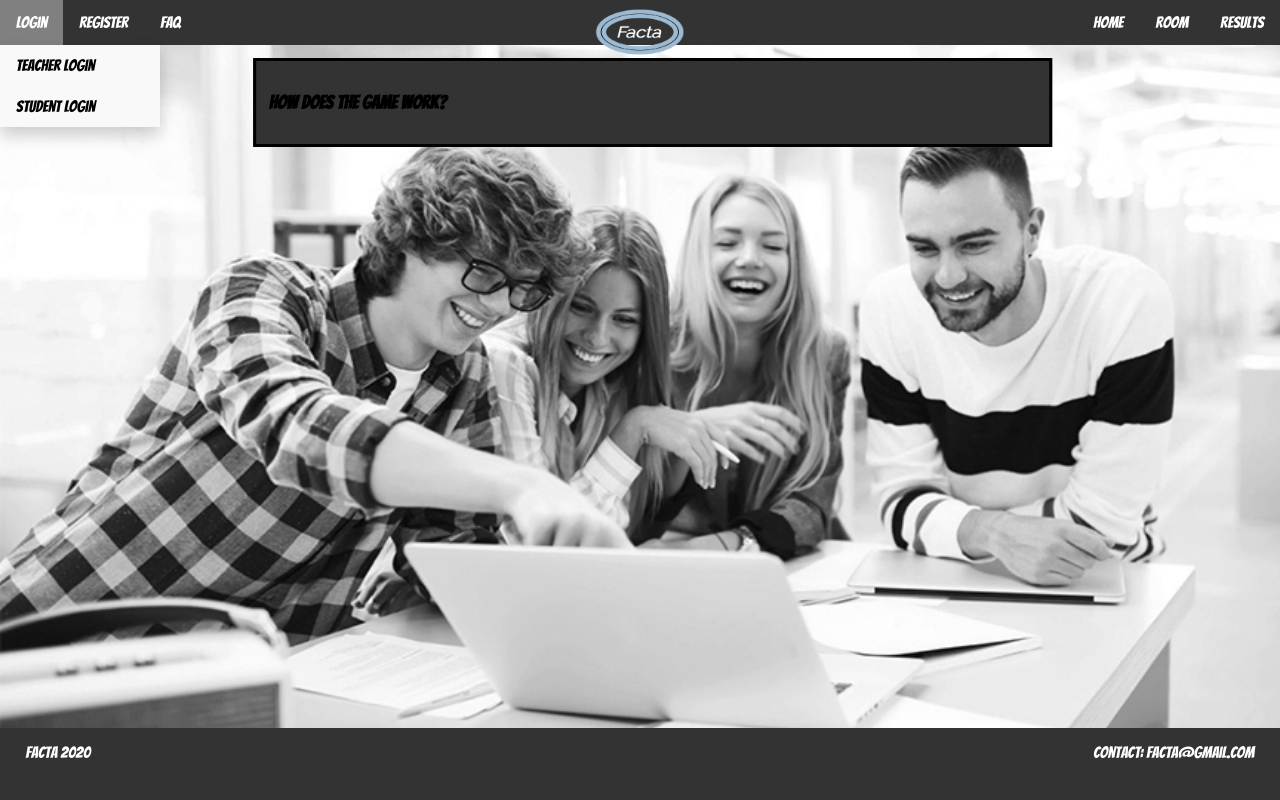
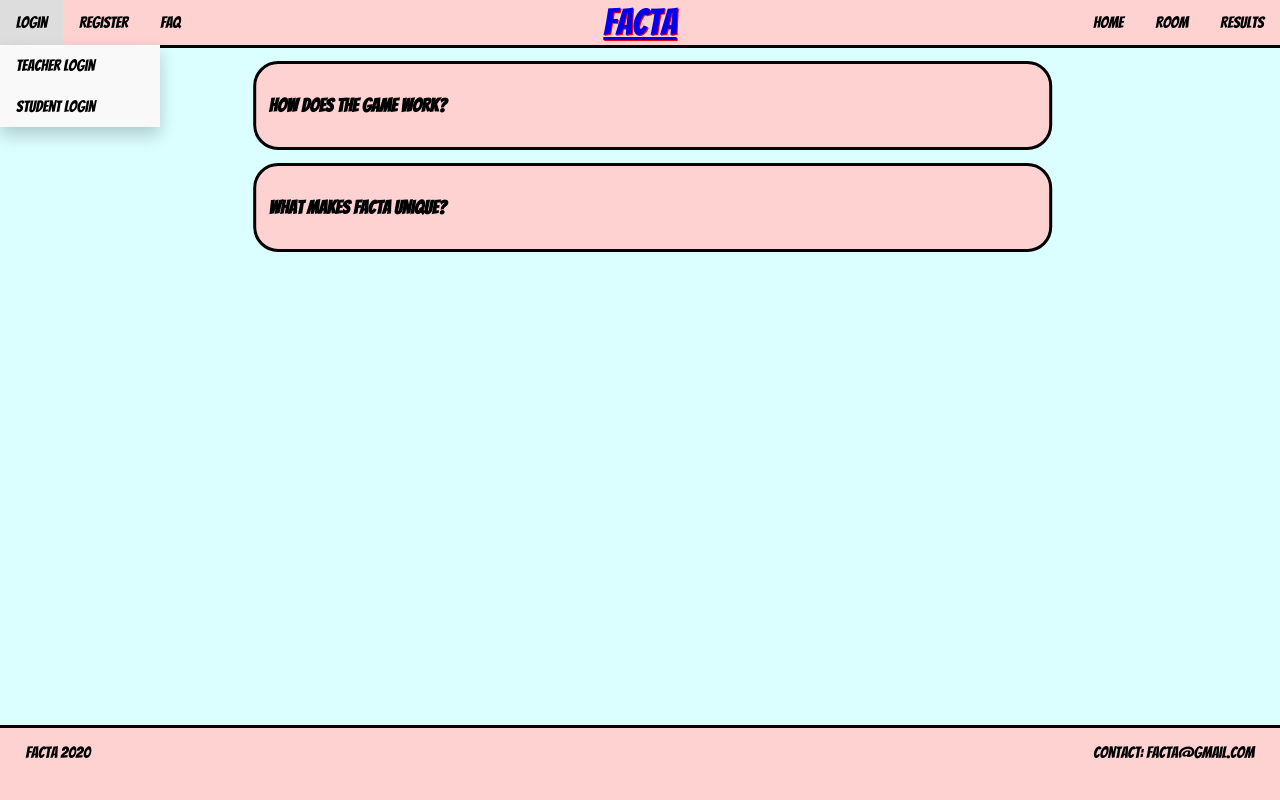
Before and after one commit to insideranionic/WebIK, a Flask app: page /FAQ in a window 1280 px wide. Run offline with Flask 2, Linux system fonts and the light colour scheme; some libraries are stand-ins or nearby versions.

Commit message:
layout change FAQ made

```diff
--- a/static/style_home.css
+++ b/static/style_home.css
@@ -5,13 +5,14 @@ body {
 }
 .navbar {
   overflow: hidden;
-  background-color: #333;
+  background-color: #FFD2D2;
+  border-bottom: 3px solid black;
 }
 
 .navbar a {
   float: left;
   font-size: 16px;
-  color: white;
+  color: black;
   text-align: center;
   padding: 14px 16px;
   text-decoration: none;
@@ -26,7 +27,7 @@ body {
   font-size: 16px;
   border: none;
   outline: none;
-  color: white;
+  color: black;
   padding: 14px 16px;
   background-color: inherit;
   font-family: inherit;
@@ -34,7 +35,7 @@ body {
 }
 
 .navbar a:hover, .dropdown:hover .dropbtn {
-  background-color: grey;
+  background-color: #ddd;
 }
 
 .dropdown-content {
@@ -67,11 +68,9 @@ html, body {
     height: 100%;
     margin: 0;
     padding: 0;
-    background-color: grey;
-    background-image: url("bck.jpg");
+    background-color: #DBFEFF;
     background-size: cover;
 }
-
 .right{
     float:right;
 }
@@ -94,17 +93,19 @@ form {
 }
 
 footer {
-  background-color: #333;
-  color: white;
+  background-color: #FFD2D2;
+  color: black;
   position: absolute;
   bottom: 0;
   width: 100%;
   height: 9%;
+  border-top: 3px solid black;
 }
 
 .footer{
   float: left;
   margin-left: 2%;
+
 }
 
 .footer_right{
@@ -143,14 +144,15 @@ footer {
   color: white;
 }
 
-img {
-  top : 1%;
-  position: absolute;
-  margin: auto;
-  left: 0;
-  right: 0;
-  height: 6%;
-  width: 7%;
+.logo {
+  top : 0.2%;
+  position: fixed;
+  left: 50%;
+  transform: translate(-50%);
+  font-size: 37px;
+  text-shadow: 1px 1px #FF0000;
+  display: box;
+}
 }
 
 .form-group {
@@ -167,34 +169,63 @@ img {
 
 .faq {
   border: 3px solid black;
+  border-radius: 25px;
   padding: 1%;
-  background-color: #333;
+  background-color: #FFD2D2;
   width: 60%;
   margin: 1%;
-  position: fixed;
+  position: relative;
   left: 50%;
-  transform: translate(-50%)
-
+  transform: translate(-50%);
 
 }
+
+.faq:hover {
+  background-color: #ddd
+}
+
+.faq-2 {
+  border: 3px solid black;
+  border-radius: 25px;
+  padding: 1%;
+  background-color: #FFD2D2;
+  width: 60%;
+  margin: 1%;
+  position: relative;
+  left: 50%;
+  transform: translate(-50%);
+
+}
+
+.faq-2:hover {
+  background-color: #ddd
+}
+
 .faq-text {
   display: none;
-  color: white;
+  color: black;
 }
 
-.show {display:block;}
+.faq-text-2 {
+  display: none;
+  color: black;
+}
+
+.show {
+  display:block;
+
+}
 
 
 .title {
   position: fixed;
-  top: 30%;
+  top: 50%;
   left: 50%;
   transform: translate(-50%, -50%);
   padding: 3%;
   border-radius: 50%;
-  border-style: solid;
-  border-color: #333;
-  background-color: white;
+  border: 3px solid black;
+  background-color: #FFD2D2;
   text-align: center;
 }
 .text {
--- a/templates/FAQ.html
+++ b/templates/FAQ.html
@@ -7,8 +7,8 @@
 {% block main %}
 <body>
 
-<div class = "faq">
-  <h3 onclick="myFunction()" class="dropbtn">How does the game work?</h1>
+<div onclick="myFunction()" class = "faq">
+  <h3>How does the game work?</h1>
   <div id = "faq-id" class = "faq-text">
         <p1  >The game is actually quite simple.
         Just go to room and enter your teacher ID and try to answer all the questions correct.
@@ -16,13 +16,29 @@
         </p1>
   </div>
 </div>
+<div onclick="myFunction2()" class = "faq-2">
+  <h3>What makes Facta unique?</h1>
+  <div id = "faq-id-2" class = "faq-text">
+        <p1>Facta is fully focused on a students progress.
+        With Facta you can see the catergories of a subject you still have to work on.
+        So Facta doesn't only make learning more fun it also makes it a lot easier.
+        </p1>
+  </div>
+</div>
 <script>
-// Get the button, and when the user clicks on it, execute myFunction
-document.getElementById("dropBtn").onclick = function() {myFunction()};
 
-/* myFunction toggles between adding and removing the show class, which is used to hide and show the dropdown content */
+document.getElementById("faq").onclick = function() {myFunction()};
+
+
 function myFunction() {
   document.getElementById("faq-id").classList.toggle("show");
+}
+
+document.getElementById("faq-2").onclick = function() {myFunction2()};
+
+
+function myFunction2() {
+  document.getElementById("faq-id-2").classList.toggle("show");
 }
 </script>
 </body>
--- a/templates/layout.html
+++ b/templates/layout.html
@@ -46,7 +46,7 @@
 
                 </div>
             </div>
-            <a href="homepage"><img src="static/logo.png"></a>
+            <a class = "logo" href="homepage">Facta</a>
         {% endif %}
 
 
```
